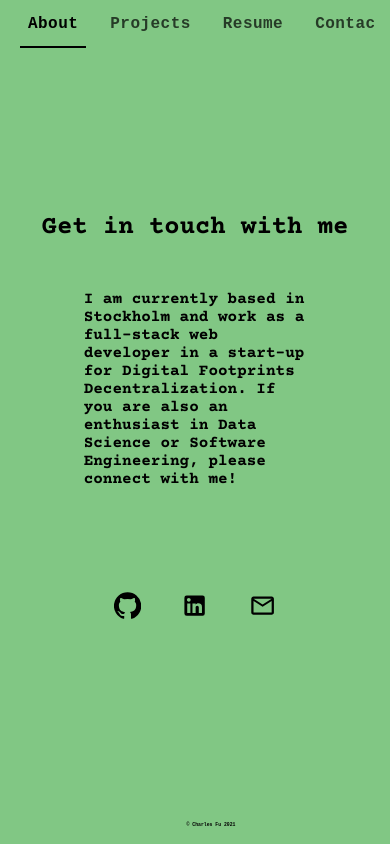
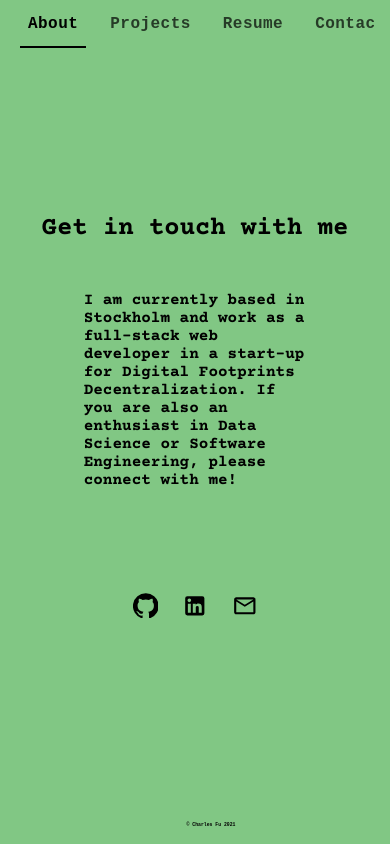
Before and after one commit to charlesfu4/charlesfu4.github.io, a React (Create React App) app: page /contact in a window 390 px wide. Built offline with nearby package versions, Linux system fonts and the light colour scheme.

Commit message:
refactor: contact icon responsive size

```diff
--- a/src/pages/Contact.js
+++ b/src/pages/Contact.js
@@ -27,20 +27,23 @@ const useStyles = makeStyles(() => ({
       cursor: 'pointer'
     },
     fontSize: '0.8rem',
+    '@media (min-width:192px)': {
+      fontSize: '0.7rem',
+    },
     '@media (min-width:288px)': {
-      fontSize: '1.4rem',
+      fontSize: '1rem',
     },
     '@media (min-width:384px)': {
-      fontSize: '1.7rem',
+      fontSize: '1.6rem',
     },
     '@media (min-width:576px)': {
-      fontSize: '2.1rem',
+      fontSize: '2.0rem',
     },
     '@media (min-width:768px)': {
-      fontSize: '3.0rem',
+      fontSize: '2.4rem',
     },
     '@media (min-width:960px)': {
-      fontSize: '3.8rem',
+      fontSize: '3.0rem',
     },
   },
 }))
@@ -111,7 +114,7 @@ const Contact = ({ checked }) => {
           <Fade in={checked} style={{ transitionDelay: '1000ms' }} timeout={1500}>
             <Grid
               container
-              spacing={5}
+              spacing={3}
               direction="row"
               alignItems="center"
               justify="center"
```
